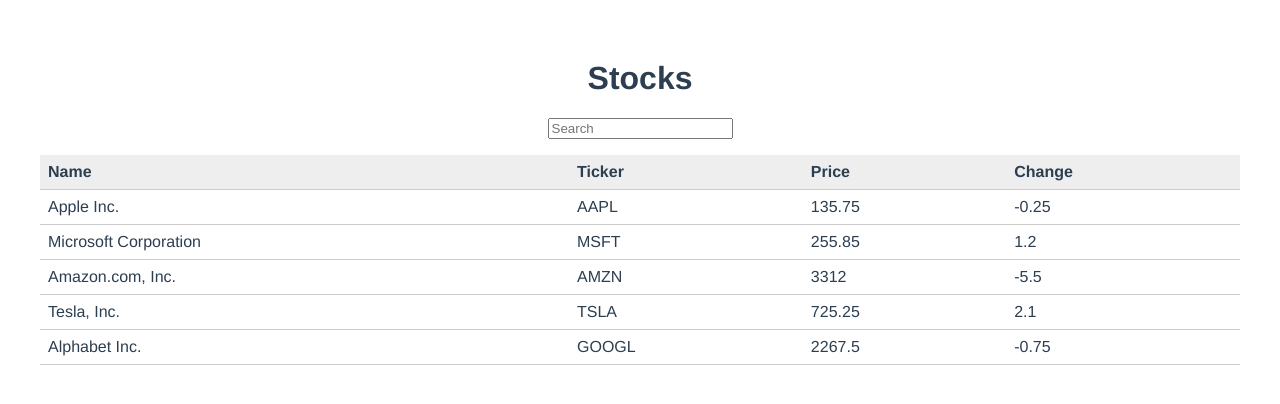
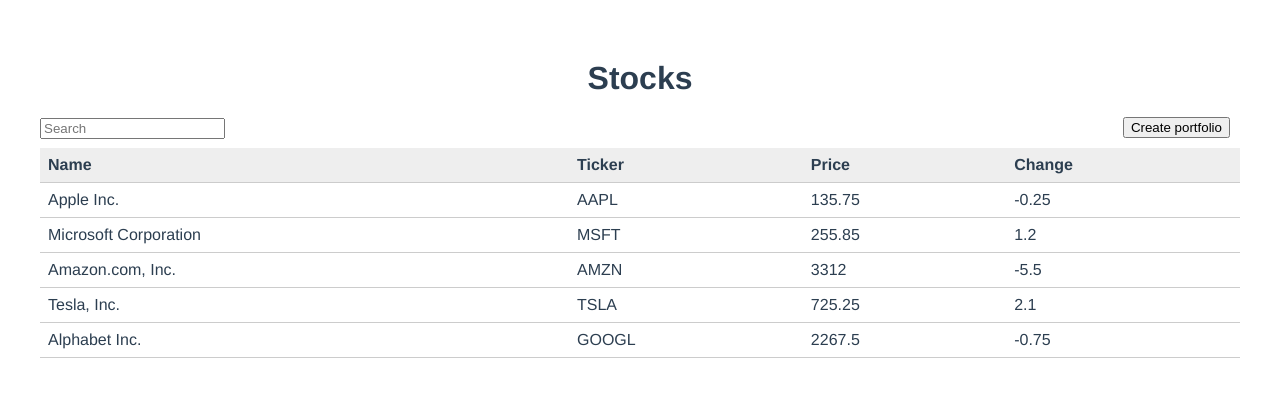
Before and after one commit to mirandaweston/track-your-shares, a Vue app: page / in a window 1280 px wide. Shown: the top 404 px of the page. Built offline with nearby package versions, Linux system fonts and the light colour scheme.

Commit message:
HomePage displays 'Create portfolio button': tests pass

```diff
--- a/src/components/HomePage.vue
+++ b/src/components/HomePage.vue
@@ -1,7 +1,12 @@
 <template>
   <div class="home-page">
     <h1>Stocks</h1>
-    <search-bar :value="searchQuery" @update="searchQuery = $event" />
+    <div class="search-bar">
+      <search-bar :value="searchQuery" @update="searchQuery = $event" />
+    </div>
+    <div class="create">
+      <button @click="createPortfolio">Create portfolio</button>
+    </div>
     <table>
       <thead>
         <tr>
@@ -92,6 +97,16 @@
   background-color: #eee;
 }
 
+.create {
+  text-align: right;
+  padding: 10px;
+}
+
+.search-bar {
+  text-align: left;
+  margin-bottom: -32px;
+}
+
 tr:hover {
   background-color: #f5f5f5;
 }
```
Also changed, not shown: 1 other file (tests, documents, lock files or other folders).
